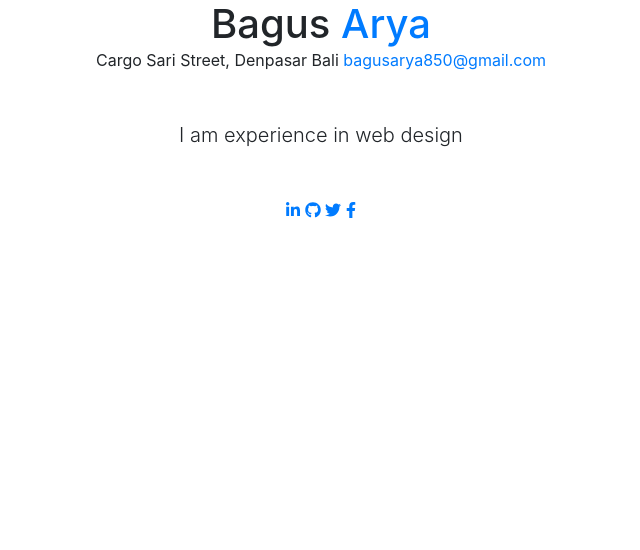
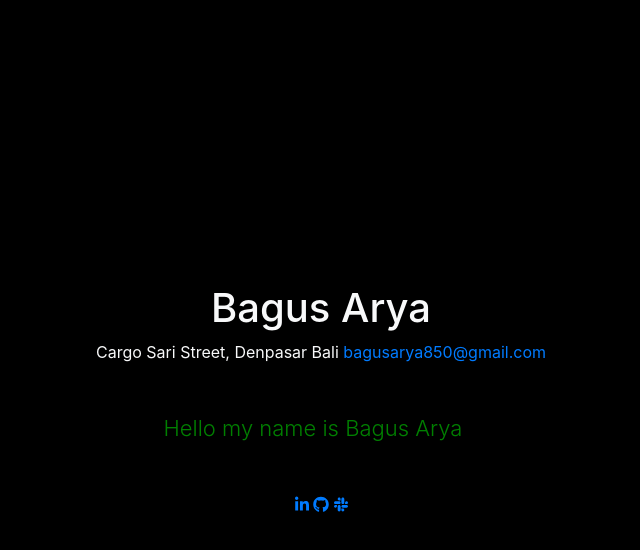
Before and after one commit to bagus-Arya/bagusarya.github.io, a plain HTML site: page index.html in a window 1280 px wide. Shown: the whole page, without its empty margins (319-959 px from the left). Drawn offline with nearby package versions, Linux system fonts and the light colour scheme; a web font is replaced by a local one.

Commit message:
update ui

```diff
--- a/index.html
+++ b/index.html
@@ -16,27 +16,56 @@
         <script src="https://code.jquery.com/jquery-3.5.1.slim.min.js" integrity="sha384-DfXdz2htPH0lsSSs5nCTpuj/zy4C+OGpamoFVy38MVBnE+IbbVYUew+OrCXaRkfj" crossorigin="anonymous"></script>
         <script src="https://cdn.jsdelivr.net/npm/popper.js@1.16.1/dist/umd/popper.min.js" integrity="sha384-9/reFTGAW83EW2RDu2S0VKaIzap3H66lZH81PoYlFhbGU+6BZp6G7niu735Sk7lN" crossorigin="anonymous"></script>
         <script src="https://stackpath.bootstrapcdn.com/bootstrap/4.5.2/js/bootstrap.min.js" integrity="sha384-B4gt1jrGC7Jh4AgTPSdUtOBvfO8shuf57BaghqFfPlYxofvL8/KUEfYiJOMMV+rV" crossorigin="anonymous"></script>
+        <style>
+            body {
+                background-color: black;
+                position: absolute;
+                left: 50%;
+                top: 50%;
+                transform: translate(-50%, -50%);
+            }
+            .ketik
+            {
+                font-size: 22px;
+                width: 100%;
+                margin-left: 15%;
+                color: green;
+                white-space:nowrap;
+                overflow:hidden;
+                -webkit-animation: ketik 5s steps(80, end);
+                animation: ketik 5s steps(70, end);
+            }
+            @keyframes ketik{
+                    from { width: 0; }
+            }
+
+            @-webkit-keyframes ketik{
+                    from { width: 0; }
+            }
+            @media (max-width: 750px) {
+                .ketik{
+                  margin-left: 0;
+                }
+            }
+        </style>
     </head>
     <body>
         <!-- Page Content-->
         <div class="container-fluid p-0">
-            <div style="text-align: center;">
-                    <h1 class="mb-0">
+                    <h1 class="text-light" style="text-align: center;">
                             Bagus
-                            <span class="text-primary">Arya</span>
+                            <span class="text-light" style="text-align: center;">Arya</span>
                         </h1>
-                        <div class="subheading mb-5">
+                        <div class="subheading mb-5 text-light" style="text-align: center;">
                             Cargo Sari Street, Denpasar Bali
                             <a href="mailto:bagusarya850@email.com">bagusarya850@gmail.com</a>
                         </div>
-                        <p class="lead mb-5">I am experience in web design</p>
-                        <div class="social-icons">
+                        <p class="ketik lead mb-5">Hello my name is Bagus Arya</p>
+                        <div class="social-icons" style="text-align: center;">
                             <a class="social-icon" href="#"><i class="fab fa-linkedin-in"></i></a>
                             <a class="social-icon" href="#"><i class="fab fa-github"></i></a>
-                            <a class="social-icon" href="#"><i class="fab fa-twitter"></i></a>
-                            <a class="social-icon" href="#"><i class="fab fa-facebook-f"></i></a>
+                            <a class="social-icon" href="#"><i class="fab fa-slack"></i></a>
                         </div>
-            </div>
         </div>
     </body>
 </html>
```
